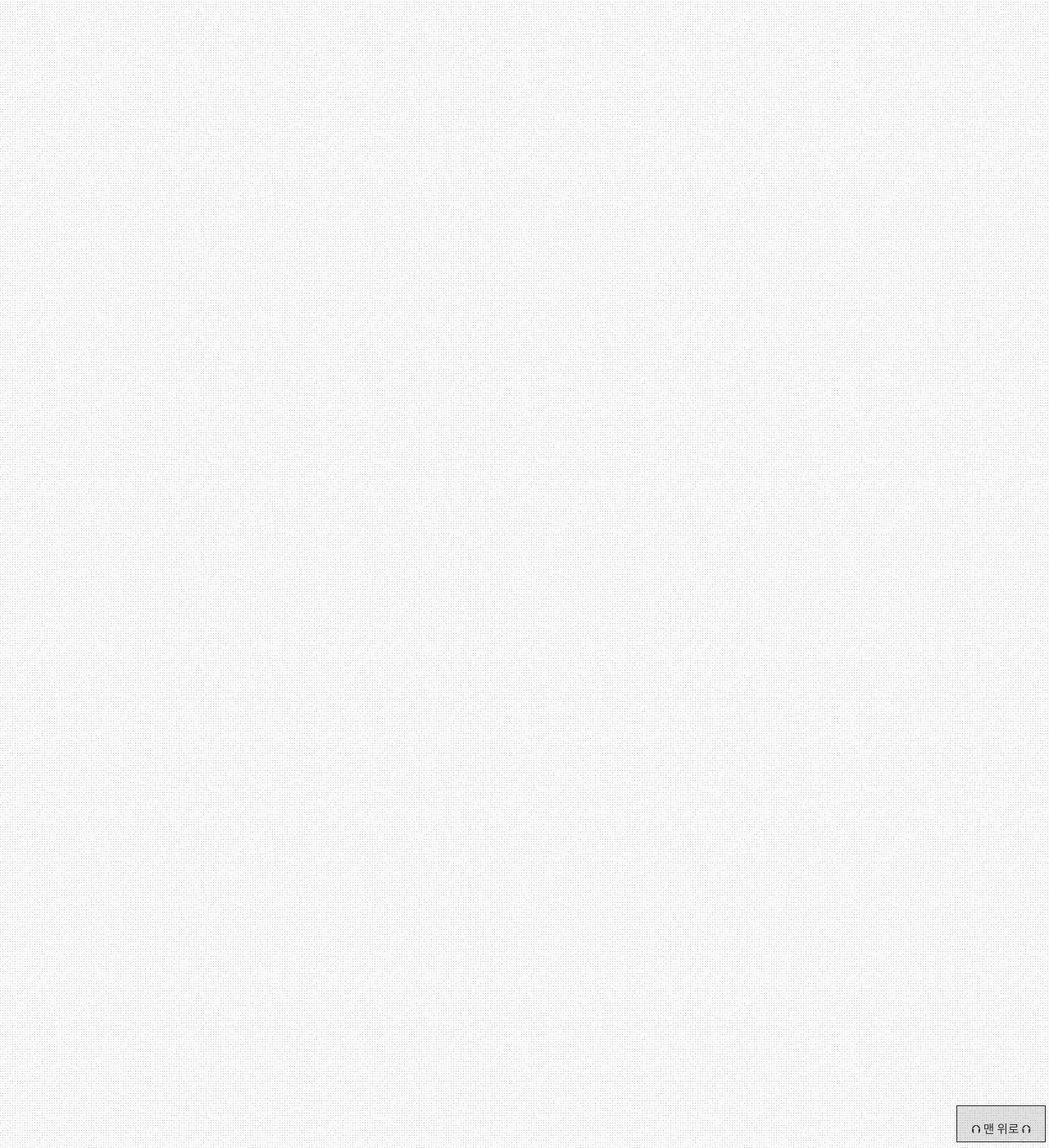
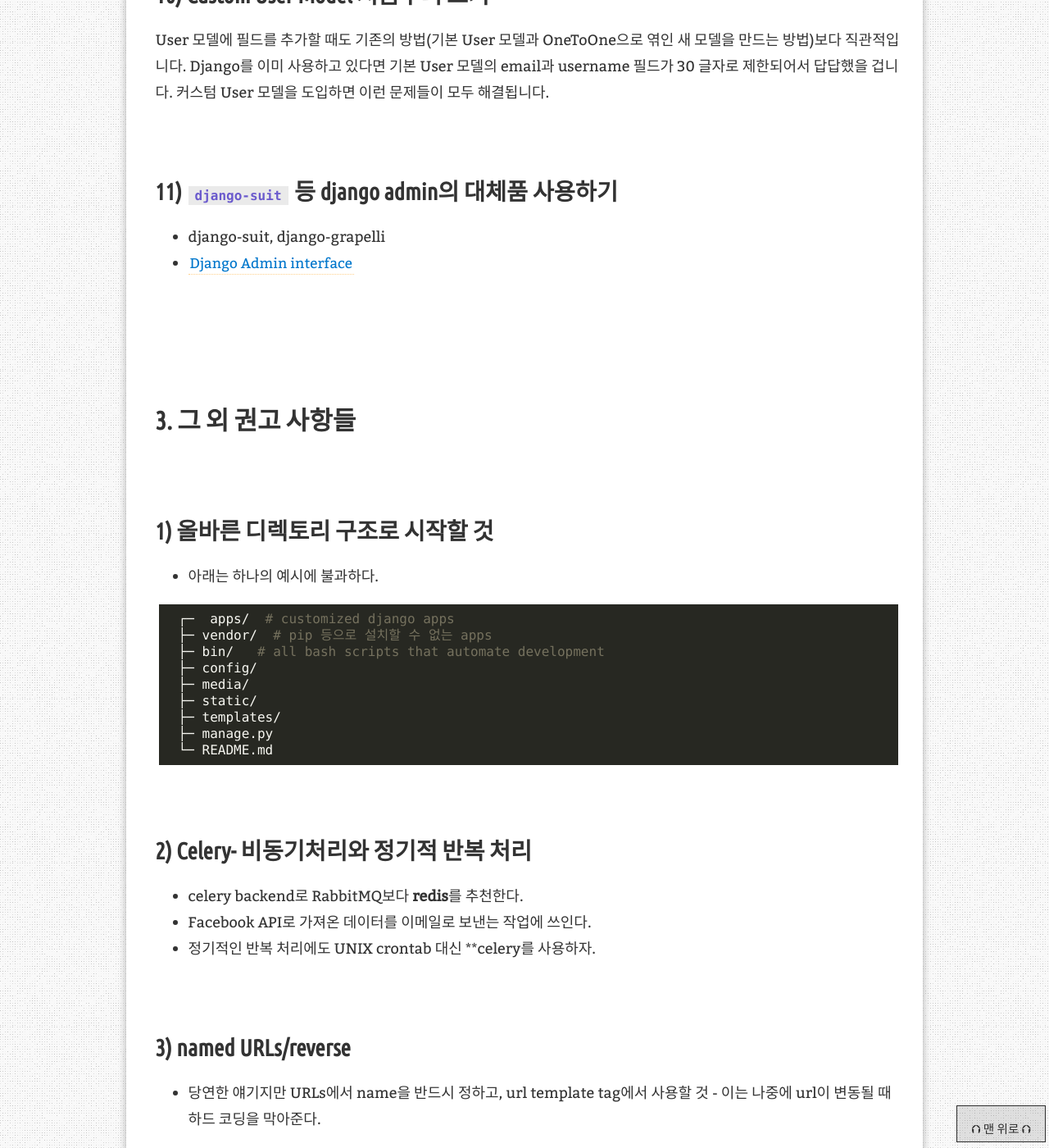
Before and after one commit to ehfgk78/ehfgk78.github.io, a Jekyll site: the page built from _posts/2018-01-24-Django_11Killer_Features.md, in a window 1280 px wide and 1400 px high, scrolled down 3948 px. Shown: the whole window at 82% size. Built offline with Jekyll 4.4.1, drawn with Linux system fonts in a browser that asks for light colours; nearby versions of some CDN libraries; comment, search, counter and statistics services are not loaded; some of the changed text lies outside the part shown.

Commit message:
텍스트 추가

````diff
--- a/_posts/2018-01-24-Django_11Killer_Features.md
+++ b/_posts/2018-01-24-Django_11Killer_Features.md
@@ -12,17 +12,24 @@ tags: [Django ]
 
 # 1. 참고
 
+<br/>
+
 > [Joseph Misiti - 11 Killer Features I use in Every Django Project ](http://medium.com/cs-math/2014-django-development-mistakes-in-2014-f48623f58b21)
 > * [raccoony의 번역 - 2014년에 Django로 개발하면서 실수한 부분](http://raccoonyy.github.io/django-development-mistakes-in-2014-translatate/)
 > * 이 글은 위 사이트의 내용을 요약 정리한 것입니다.
 
+<br/>
+
+> [Joseph Misiti -11 Things I Wish I Knew About Django Development Before I Started My Company](https://medium.com/cs-math/11-things-i-wish-i-knew-about-django-development-before-i-started-my-company-f29f6080c131)
 
 
-
+<br/>
+<br/>
+<br/>
 
 # 2. 요약
 
-
+<br/>
 
 ## 1) Postgres DB엔진을 쓸 것
 
@@ -35,7 +42,7 @@ tags: [Django ]
 
 
 
-
+<br/>
 
 
 
@@ -45,7 +52,7 @@ tags: [Django ]
 
 
 
-
+<br/>
 
 
 
@@ -57,7 +64,7 @@ tags: [Django ]
 
 
 
-
+<br/>
 
 
 ## 4) Django model field의 `help_text`를 사용할 것
@@ -65,7 +72,7 @@ tags: [Django ]
 * `help_text`속성은 Django의 폼 화면이나 admin 화면에 나타나고  문서화에도 도움이 된다.
 
 
-
+<br/>
 
 
 
@@ -76,7 +83,7 @@ tags: [Django ]
 
 
 
-
+<br/>
 
 
 
@@ -90,7 +97,7 @@ DB의 스키마 설계에 공을 많이 들이는 것이 좋다. 이때 Django O
 * max_length도 알맞게 지정하세요.
 
 
-
+<br/>
 
 
 ## 7) `django-extensions` 와 `Django-model-utils` 사용하기
@@ -102,7 +109,7 @@ DB의 스키마 설계에 공을 많이 들이는 것이 좋다. 이때 Django O
 * `django-model-utils` - Django ORM에서 지원하지 않거나  구현 방식이 조금 다른 유용한 기능들을 제공함 -   ❶ TimeStampField,   ❷ MonitorField,   ❸ Choices 등
 
 
-
+<br/>
 
 
 ## 8) Sentry 사용할 것
@@ -110,15 +117,15 @@ DB의 스키마 설계에 공을 많이 들이는 것이 좋다. 이때 Django O
 * 가입형은 한 달에 $24부터 시작하며, 이 돈을 낼 만한 가치가 충분하다.
 
 
-
+<br/>
 
 
 ## 9) `django-debug-toolbar`- 최적화, 디버깅
 
 * SQL 쿼리와 요청, 템플릿, 캐시 등을 모두 추적할 수 있다.
 
-
-
+<br/>
+<br/>
 
 
 ## 10) Custom User Model 처음부터 쓰기
@@ -126,12 +133,102 @@ DB의 스키마 설계에 공을 많이 들이는 것이 좋다. 이때 Django O
 User 모델에 필드를 추가할 때도 기존의 방법(기본 User 모델과 OneToOne으로 엮인 새 모델을 만드는 방법)보다 직관적입니다. Django를 이미 사용하고 있다면 기본 User 모델의 email과 username 필드가 30 글자로 제한되어서 답답했을 겁니다. 커스텀 User 모델을 도입하면 이런 문제들이 모두 해결됩니다.
 
 
-
-
-
-
+<br/>
 
 ## 11)  `django-suit` 등  django admin의 대체품 사용하기
 
 * django-suit,  django-grapelli
 * [Django Admin interface](https://github.com/rosarior/awesome-django#admin-interface)
+
+
+
+<br/>
+<br/>
+<br/>
+
+# 3. 그 외 권고 사항들
+<br/>
+
+## 1) 올바른 디렉토리 구조로 시작할 것
+* 아래는 하나의 예시에 불과하다.
+
+```sh
+┌─  apps/  # customized django apps
+├─ vendor/  # pip 등으로 설치할 수 없는 apps
+├─ bin/   # all bash scripts that automate development
+├─ config/
+├─ media/
+├─ static/
+├─ templates/
+├─ manage.py
+└─ README.md
+```
+
+<br/>
+
+## 2) Celery- 비동기처리와 정기적 반복 처리
+* celery backend로 RabbitMQ보다 **redis**를 추천한다.
+* Facebook API로 가져온 데이터를 이메일로 보낸는 작업에 쓰인다.
+* 정기적인 반복 처리에도 UNIX crontab 대신 **celery를 사용하자.
+
+<br/>
+
+## 3) named URLs/reverse
+* 당연한 얘기지만  URLs에서  name을 반드시 정하고,  url template tag에서 사용할 것 -  이는 나중에 url이 변동될 때 하드 코딩을 막아준다.
+
+
+<br/>
+
+## 4) settings.py 분리
+* multiple layered settings files
+* development, staging 그리고 production 단계별로 settings.py를 분리해야 한다.
+
+```sh
+settings/
+   ├─ __init__.py
+   ├─ local.py
+   ├─ dev.py
+   └─ production.py
+```
+
+<br/>
+
+## 5) supervisor for monitoring
+
+* 배치(deploying) 시 모든 프로세스를 감시/관리할 수 있도록 supervisor를 사용하자.
+
+<br/>
+
+## 6) AJAX/JSON 사용할 것
+
+* 모든 HTTP 요청마다  페이지 전체로 reload할 것이 아니라면 AJAX를 써야 한다. 문제는 Django에 내장 JSON HTTP response가 없다는 점이다.
+
+* 관련 코드
+	* [decorator](https://github.com/samuelclay/NewsBlur/blob/master/utils/json_functions.py)
+	* [response](https://github.com/clutchio/clutch/blob/master/django_ext/http.py)
+
+
+<br/>
+
+## 7) Redis를 사용할 것
+
+* celery jobs이나  session을 저장하는 것,  cache로 사용하는 것, 자동 완성 등을 구현할 수 있다.
+
+<br/>
+
+## 8) munin이나 statds를 process mornitoring에 사용할 것
+* 관련 코드와 사이트는 아래와 같다.
+
+>  [Munin](http://munin-monitoring.org/)
+	* [munin plugins](https://github.com/samuel/python-munin)
+
+> [statds](http://codeascraft.etsy.com/2011/02/15/measure-anything-measure-everything/)
+
+<br/>
+
+## 9) jammit for static asset compression 사용
+* jammit은  static asset(css, javaScript 등)을 압축하는 모듈인데 ruby on rails에서 사용도니다. 그러나 python에서도 사용할 수 있는데 관련 사이트는 아래와 같다.
+
+> [Jammit](http://documentcloud.github.io/jammit/)
+
+>	 [jammit.py](https://github.com/samuelclay/NewsBlur/blob/master/utils/jammit.py)
````
